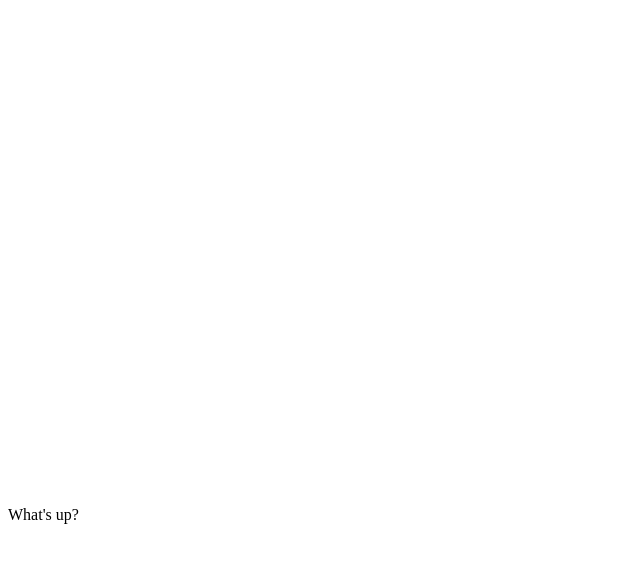
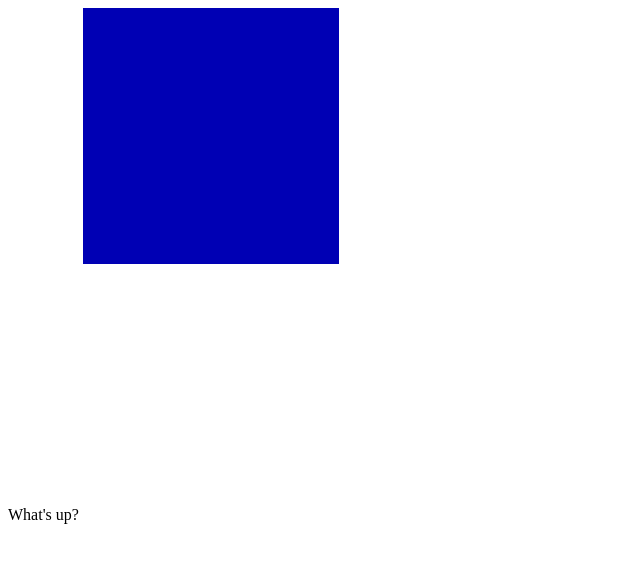
Before and after one commit to inowen/Pathfinder, a plain HTML site: page index.html in a window 1280 px wide. Shown: the whole page, without its empty margins (0-640 px from the left). Drawn offline with Linux system fonts and the light colour scheme.

Commit message:
Get the canvas test working

```diff
--- a/index.html
+++ b/index.html
@@ -1,7 +1,8 @@
 <!DOCTYPE html>
-<html>
+<html lang="en">
 <head>
 <title>Heeeyyy github sites!</title>
+<meta charset="UTF-8">
 </head>
 
 <body>
@@ -10,6 +11,9 @@ What's up?
   <script>
    const canvas = document.getElementById("myCanvas");
     console.log("The canvas: " + canvas);
+    const context = canvas.getContext("2d");
+    context.fillStyle = "rgb(0,0,180)";
+    context.fillRect(0, 0, 256, 256);
   </script>
 </body>
 
```
